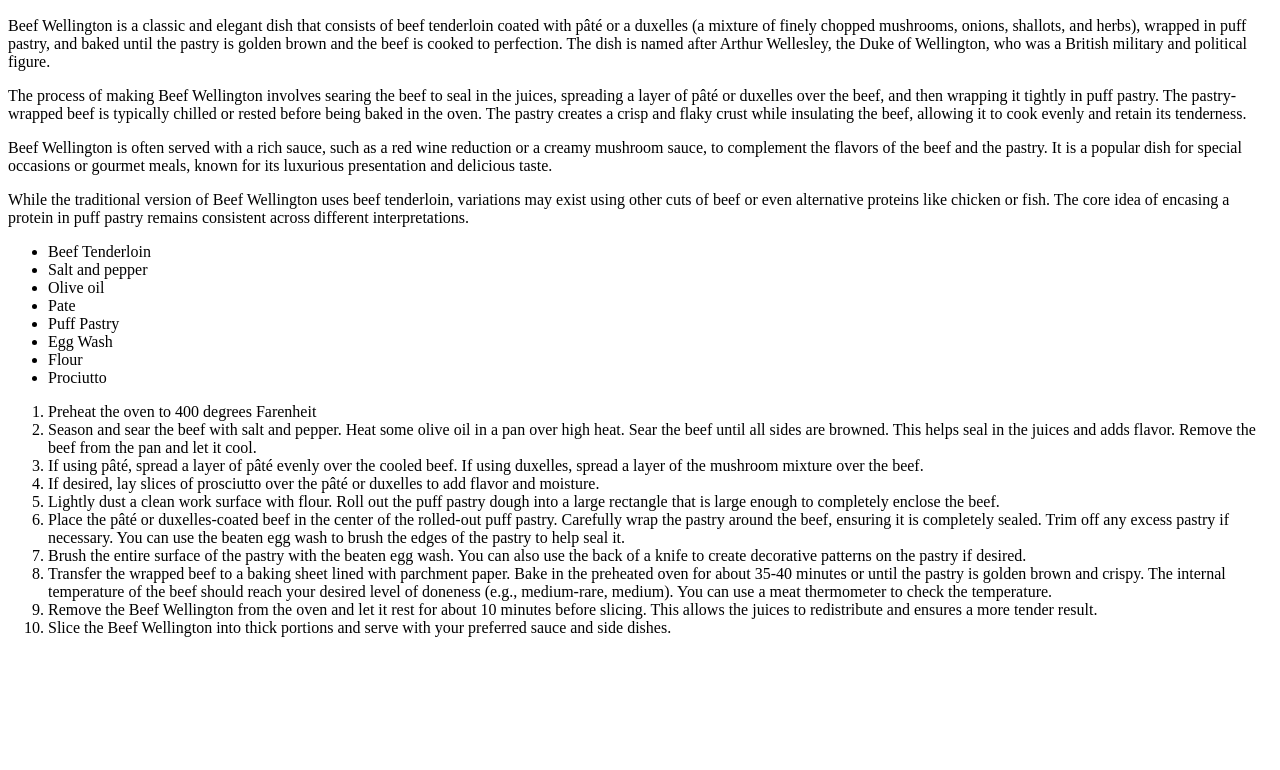
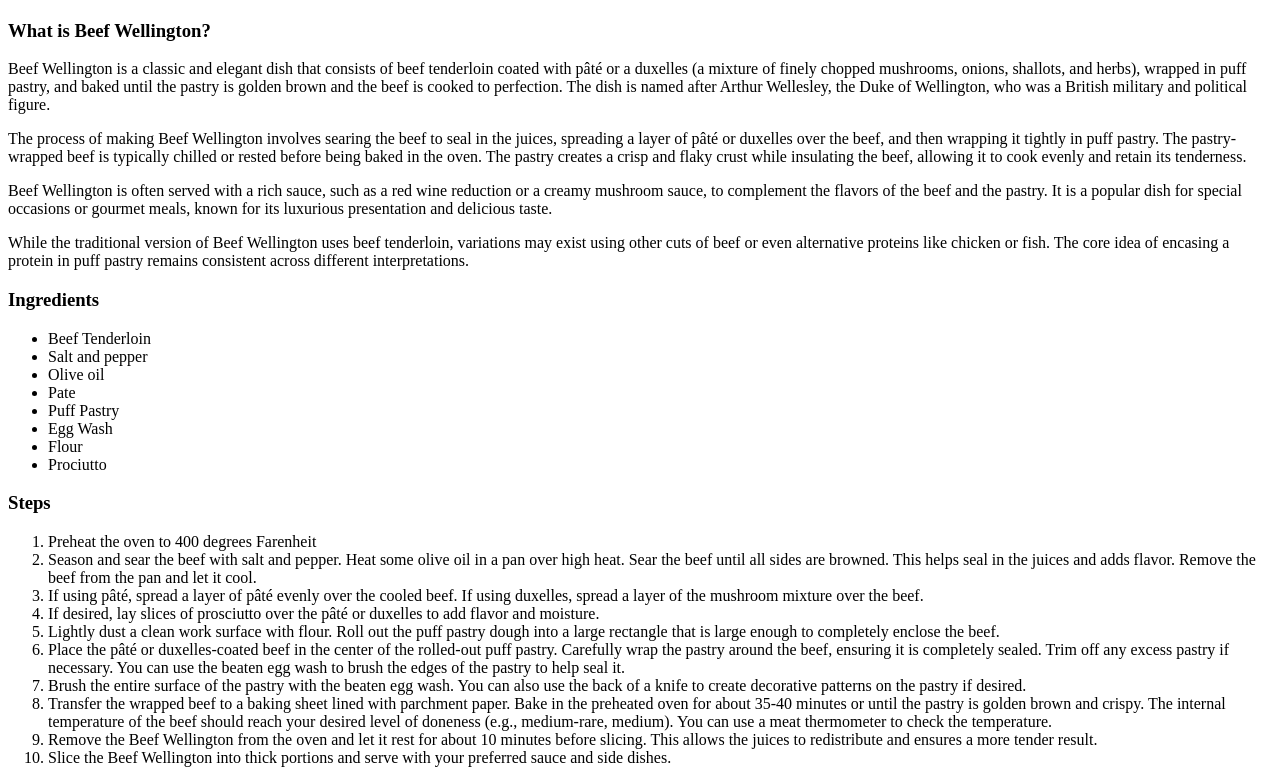
Before and after one commit to dooalex21/odin-recipes, a plain HTML site: page recipes/Beef Wellington.html in a window 1280 px wide. Shown: the part 383-1153 px from the top of the page. Before the commit the page ends 1036 px from the top, so only its background shows below. Drawn offline with Linux system fonts and the light colour scheme.

Commit message:
Made changes to headings in Beef Wellington

```diff
--- a/recipes/Beef Wellington.html
+++ b/recipes/Beef Wellington.html
@@ -13,6 +13,8 @@
     <img src="https://as1.ftcdn.net/v2/jpg/06/00/49/48/1000_F_600494855_UOrvSP6l8lF0jDTyEvMXkcgzlnjAA0Er.jpg" alt="This is an image of Beef Wellington">
 
     <!--description of the dish-->
+    <h3>What is Beef Wellington?</h3>
+
     <p>Beef Wellington is a classic and elegant dish that consists of beef tenderloin coated with pâté or a duxelles (a mixture
     of finely chopped mushrooms, onions, shallots, and herbs), wrapped in puff pastry, and baked until the pastry is golden
     brown and the beef is cooked to perfection. The dish is named after Arthur Wellesley, the Duke of Wellington, who was a
@@ -32,6 +34,8 @@
     across different interpretations.</p>
 
     <!--an unordered list of ingredients-->
+    <h3>Ingredients</h3>
+
     <ul>
         <li>Beef Tenderloin</li>
         <li>Salt and pepper</li>
@@ -44,6 +48,8 @@
     </ul>
 
     <!--an ordered list of steps-->
+    <h3>Steps</h3>
+
     <ol>
         <li>Preheat the oven to 400 degrees Farenheit</li>
         <li>Season and sear the beef with salt and pepper. Heat some olive oil in a pan over high heat. Sear the beef until all
```
Also changed, not shown: recipes/Bulgogi.html (+1 -1 lines).
